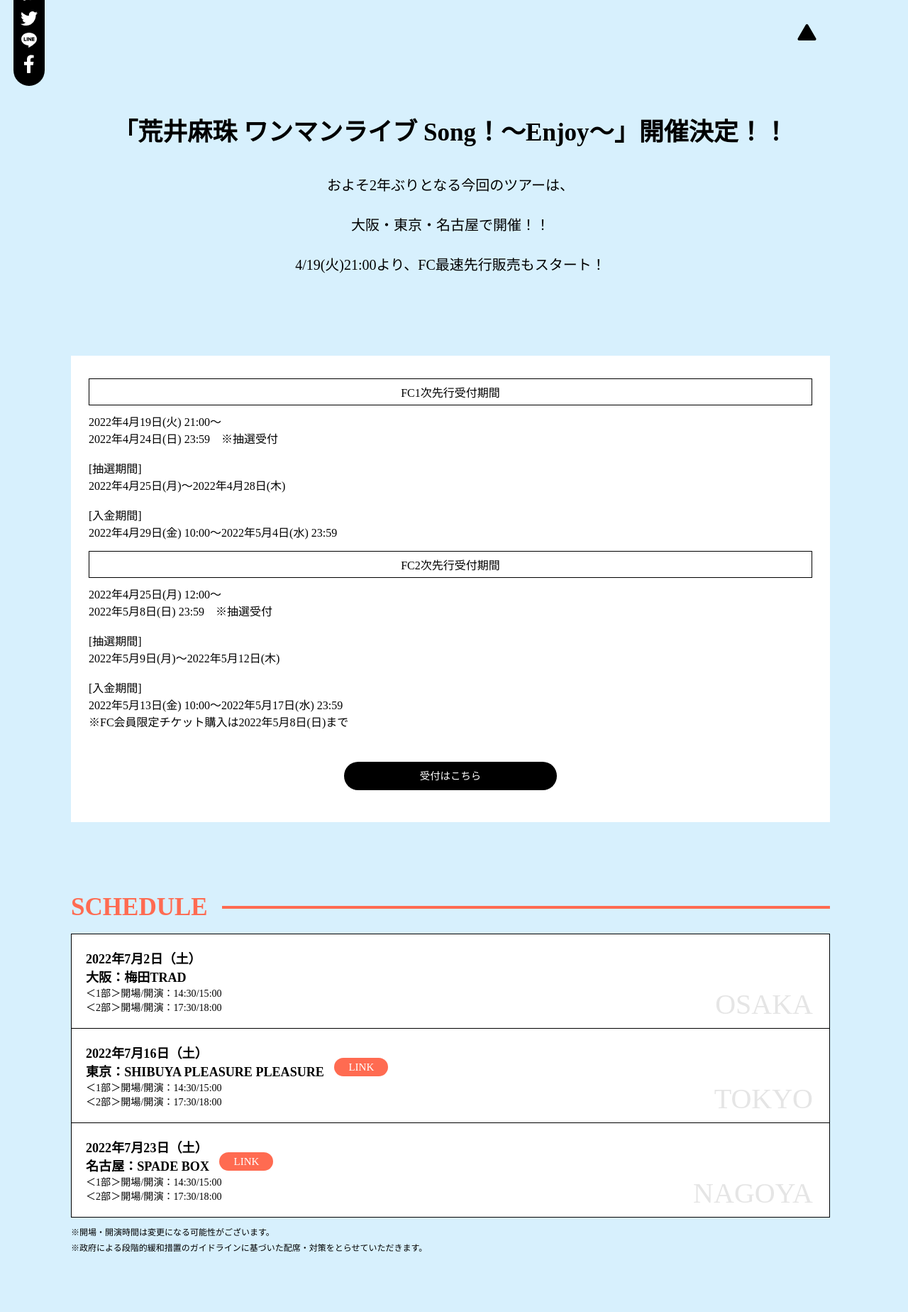
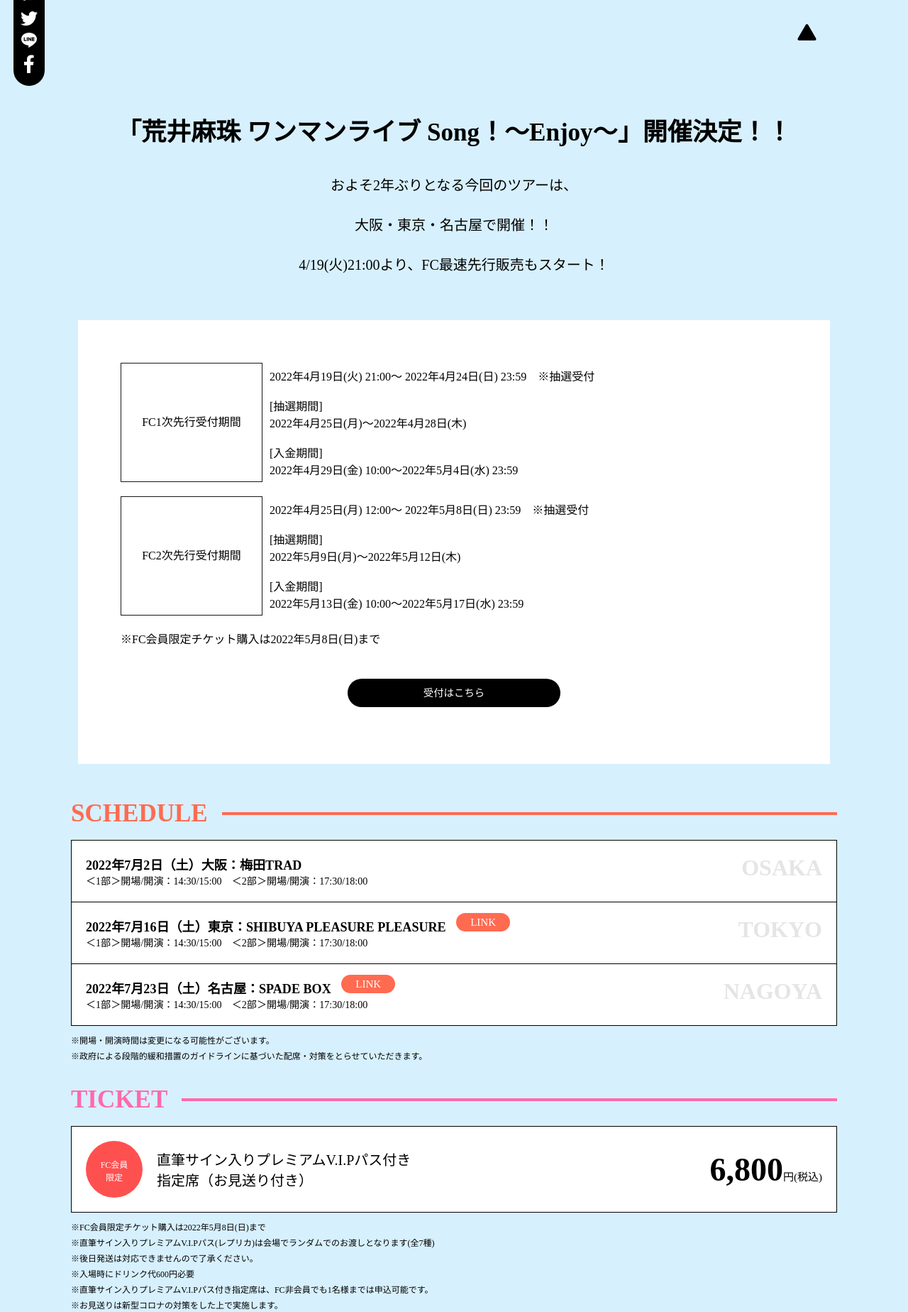
Before and after one commit to mihonakazato/mihonakazato.github.io, a PHP site: page /copy_coding.html in a window 1280 px wide. Shown: the part 663-2511 px from the top of the page at 71% size. Run offline with PHP 8.4, Linux system fonts and the light colour scheme.

Commit message:
Add files via upload

```diff
--- a/css/stylesheet.css
+++ b/css/stylesheet.css
@@ -14,6 +14,7 @@
 
 section {
   margin:0 10px 100px 0;
+  animation: fadeUpAnime 2s forwards;
 }
 
 img {
@@ -31,9 +32,15 @@
   list-style: none;
 }
 
+article,
+section,
 h1,
 h2,
+h4,
+div,
 p,
+ul,
+li,
 small {
   margin: 0;
 }
@@ -41,7 +48,7 @@
 .main {
   max-width: 1284px;
   margin: 0 auto;
-  padding: 20px 100px;
+  padding: 30px;
 }
 
 .section-title h2 {
@@ -79,6 +86,7 @@
   /* ビューポートに合わせる */
   height: 100vh;
   position: relative;
+  animation: fadeInAnime 3s forwards;
 }
 
 #header::after {
@@ -156,18 +164,23 @@
 
 /* reception */
 .reception {
-  padding: 17px 25px 25px 25px;
+  padding: 30px 30px 50px 30px;
   background-color: #fff;
-  /* margin: 50px 10px; */
+  margin: 50px 10px;
+}
+
+.reception ul li {
+  margin-bottom: 20px;
 }
 
 .reception ul li h4 {
+  width: 100%;
   font-size:1rem; /* 16px */
   font-weight: normal;
   text-align: center;
-  padding: 6px 0;
-  margin: 15px 0 10px 0;
-  border: 1px solid black;
+  padding: 5px 10px;
+  margin: 0 auto 10px;
+  border: 1px solid #17161a;
 }
 
 .reception ul li p {
@@ -217,9 +230,10 @@
 #schedule ul li .schedule__city {
   color: #E5E5E5;
   position: absolute;
-  right: 23px;
+  right: 15px;
   bottom: 10px;
-  font-size: 2.5rem; /* 40px */
+  font-size: 32px;
+  font-weight: bold;
 }
 
 #schedule ul li .schedule__date .schedule__link {
@@ -398,3 +412,78 @@
     background: #F8F8F8;
   }
 }
+
+@keyframes fadeInAnime {
+  0% {
+    opacity: 0;
+  }
+  100% {
+    opacity: 1;
+  }
+}
+
+@keyframes fadeUpAnime {
+  0% {
+    opacity: 0;
+    transform: translateY(100px);
+  }
+
+  100% {
+    opacity: 1;
+    transform: translateY(0);
+  }
+}
+
+@media(min-width: 768px) {
+  .main {
+    padding: 20px 100px;
+  }
+
+  .reception {
+    padding: 60px;
+    margin-top: 50px;
+  }
+
+  .reception ul li {
+    display: flex;
+    align-items: center;
+    vertical-align: bottom;
+  }
+
+  .reception ul li h4 {
+    line-height: 156px;
+    margin: 0;
+    width: 200px;
+    vertical-align: bottom;
+  }
+
+  .reception ul li p {
+    padding-left: 10px;
+  }
+
+  .reception__sp {
+    display: none;
+  }
+
+  .schedule__sp {
+    display: none;
+  }
+
+  #schedule ul li .schedule__city {
+    position: absolute;
+    right: 20px;
+    top: 45%;
+    transform: translateY(-50%);
+  }
+
+  #ticket ul li {
+    display: flex;
+    align-items: center;
+    justify-content: space-between;
+    font-size: 20px;
+  }
+
+  #ticket ul li .ticket__price span {
+    font-size: 46px;
+  }
+}
```
